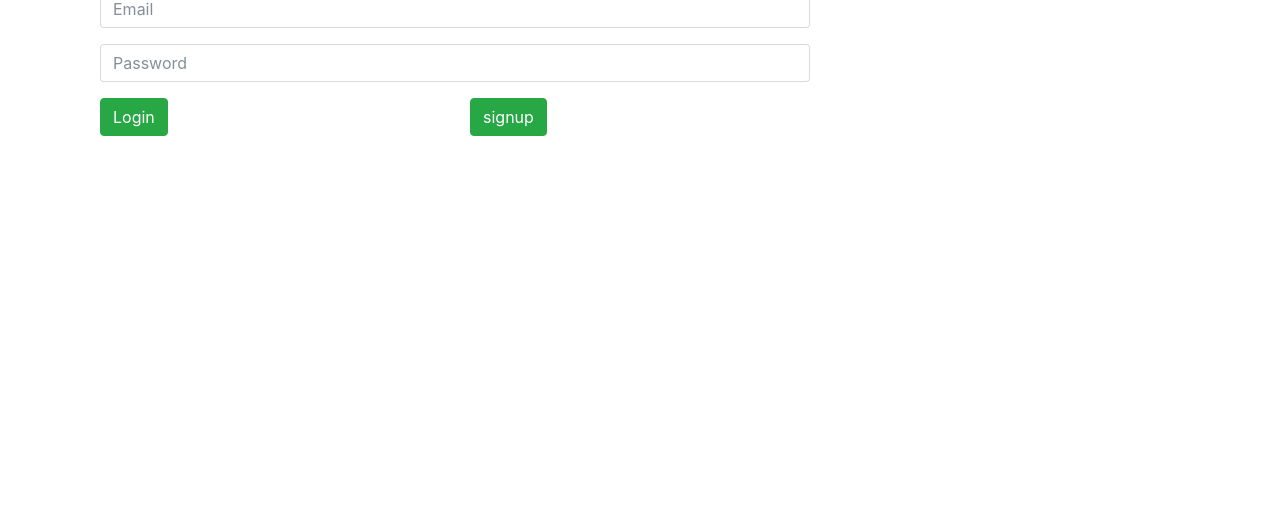
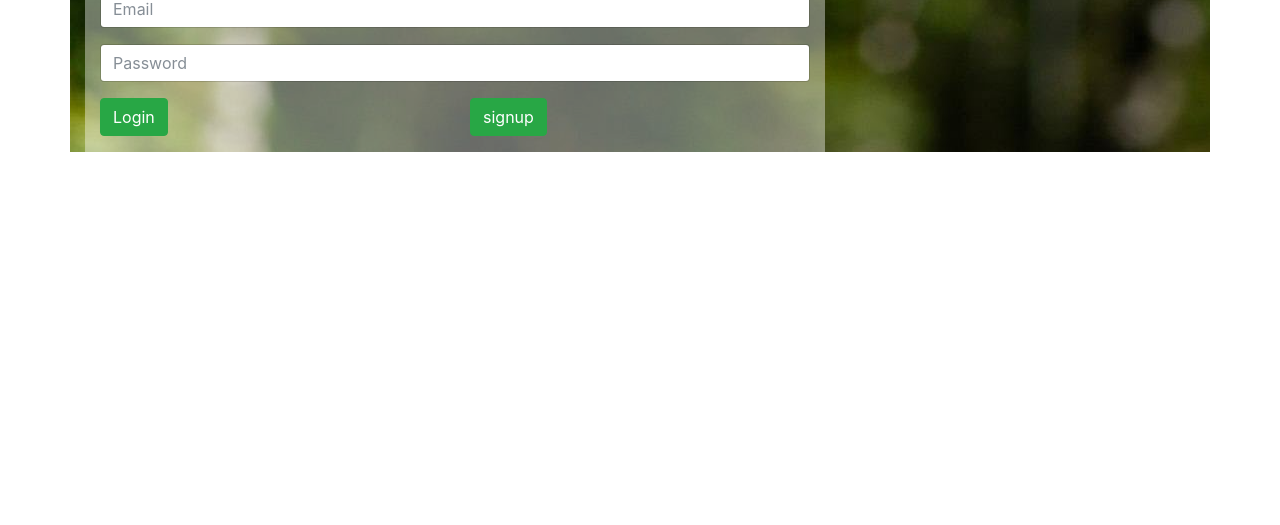
Before and after one commit to RicciWoo/CSCI-P565-ResearchMate, a website: page app/index.html in a window 1280 px wide. Shown: the part 275-800 px from the top of the page. Drawn offline with nearby package versions, Linux system fonts and the light colour scheme; some packages are replaced by stand-ins of ours; files whose address does not match are found by name.

Commit message:
Style change

```diff
--- a/app/assets/css/page.css
+++ b/app/assets/css/page.css
@@ -8,7 +8,8 @@
 
     }
     .background-img{
-        background-image: url("./css/SignupBackround.jpg");
+        background-image: url("./assets/img/Backround.jpg");
+
     }
     .translucent{
       background-color: white;
--- a/app/components/login/login.html
+++ b/app/components/login/login.html
@@ -1,4 +1,4 @@
-    <div class="container " ng-controller="loginController">
+    <div class="container background-img" ng-controller="loginController">
 
         <form ng-submit="submit()" class="verticle-center col-lg-8 ">
             <h2>Login</h2>
```
